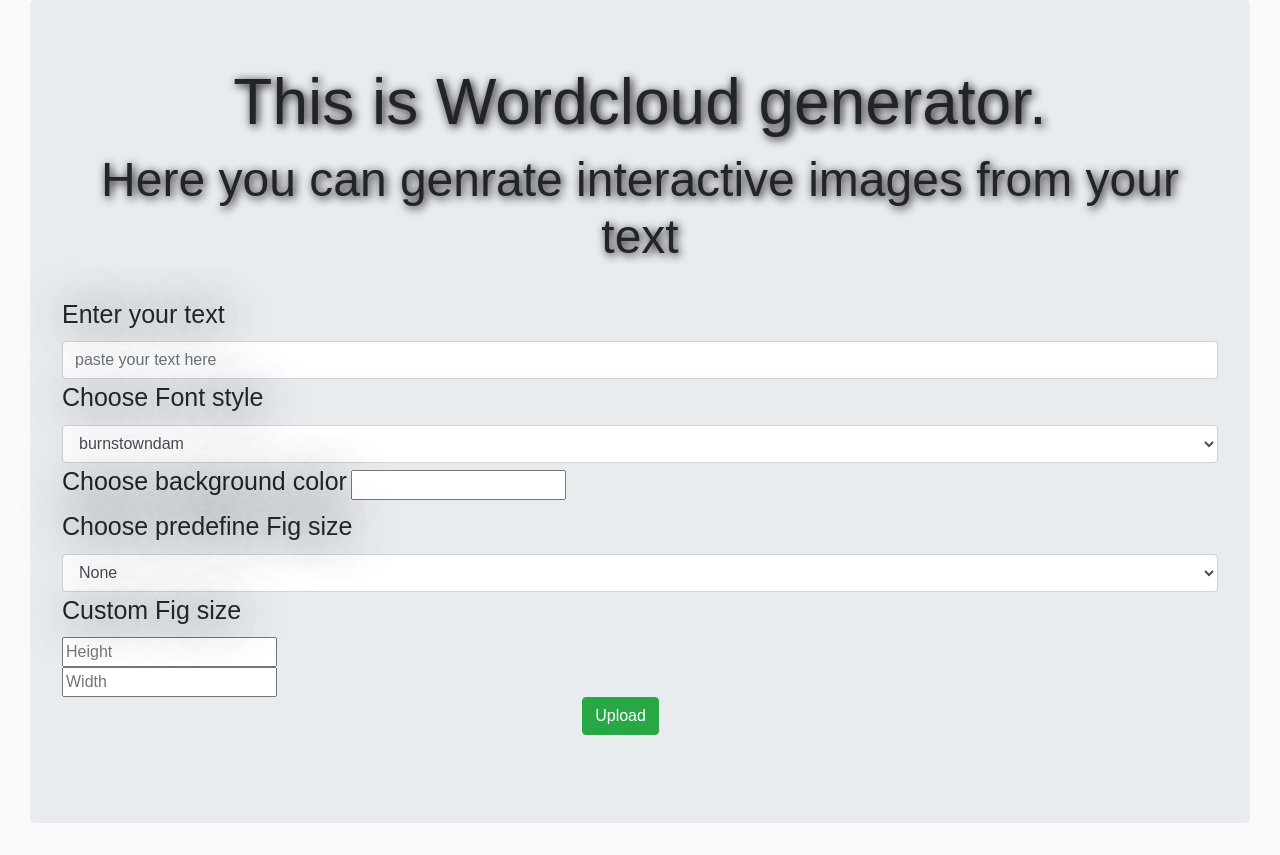
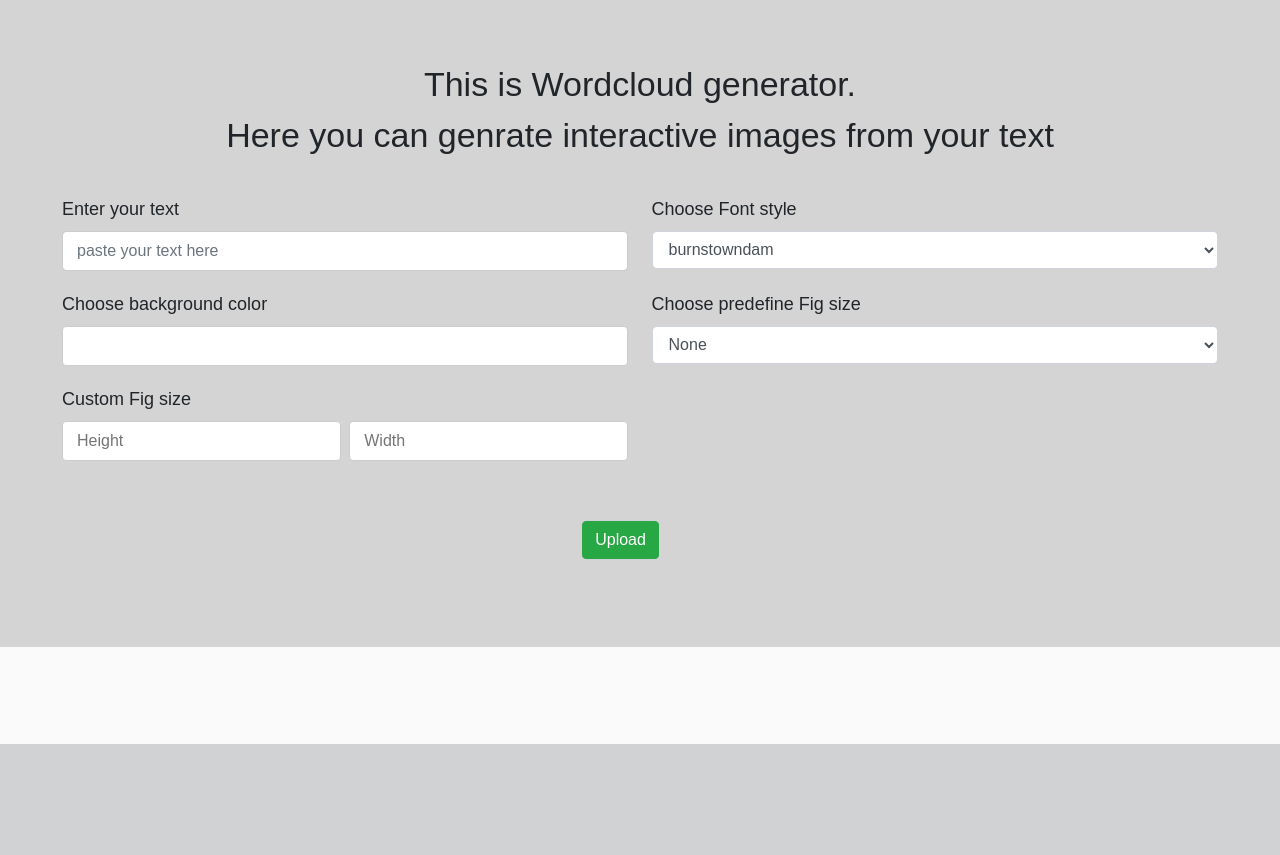
Before and after one commit to rajat4665/wordcloud_API_with_flask, a Flask app: page / in a window 1280 px wide. Shown: the part 56-911 px from the top of the page. After the commit the page ends 800 px from the top, so only its background shows below. Run offline with Flask 2, Linux system fonts and the light colour scheme; some libraries are stand-ins or nearby versions.

Commit message:
Update mycss.css

```diff
--- a/static/css/mycss.css
+++ b/static/css/mycss.css
@@ -107,3 +107,42 @@ ul ul a {
   position:absolute;
   z-index: 999;
 }
+
+.outr-box {
+    display: flex;
+    justify-content: space-between;
+}
+.form-fields {
+    width: 49%;
+    margin: 10px 0;
+}
+.form-fields label {
+    display: block;
+    font-size: 18px;
+    text-shadow: none;
+}
+.form-fields input {
+    width: 100%;
+    height: 40px;
+    border-radius: 4px;
+    border: 1px solid #ccc;
+    padding: 0 14px;
+}
+.jumbotron h1, .jumbotron h3 {
+    font-size: 34px;
+    text-shadow: none;
+}
+.two-fields {display: flex;justify-content: space-between;margin-bottom: 50px;}
+.form-outr {
+    background: #d4d4d4;
+}
+.jumbotron {
+    background: transparent;
+}
+.two-fields input {
+    margin-right: 8px;
+}
+
+.two-fields input:last-child {
+    margin-right: 0;
+}
```
